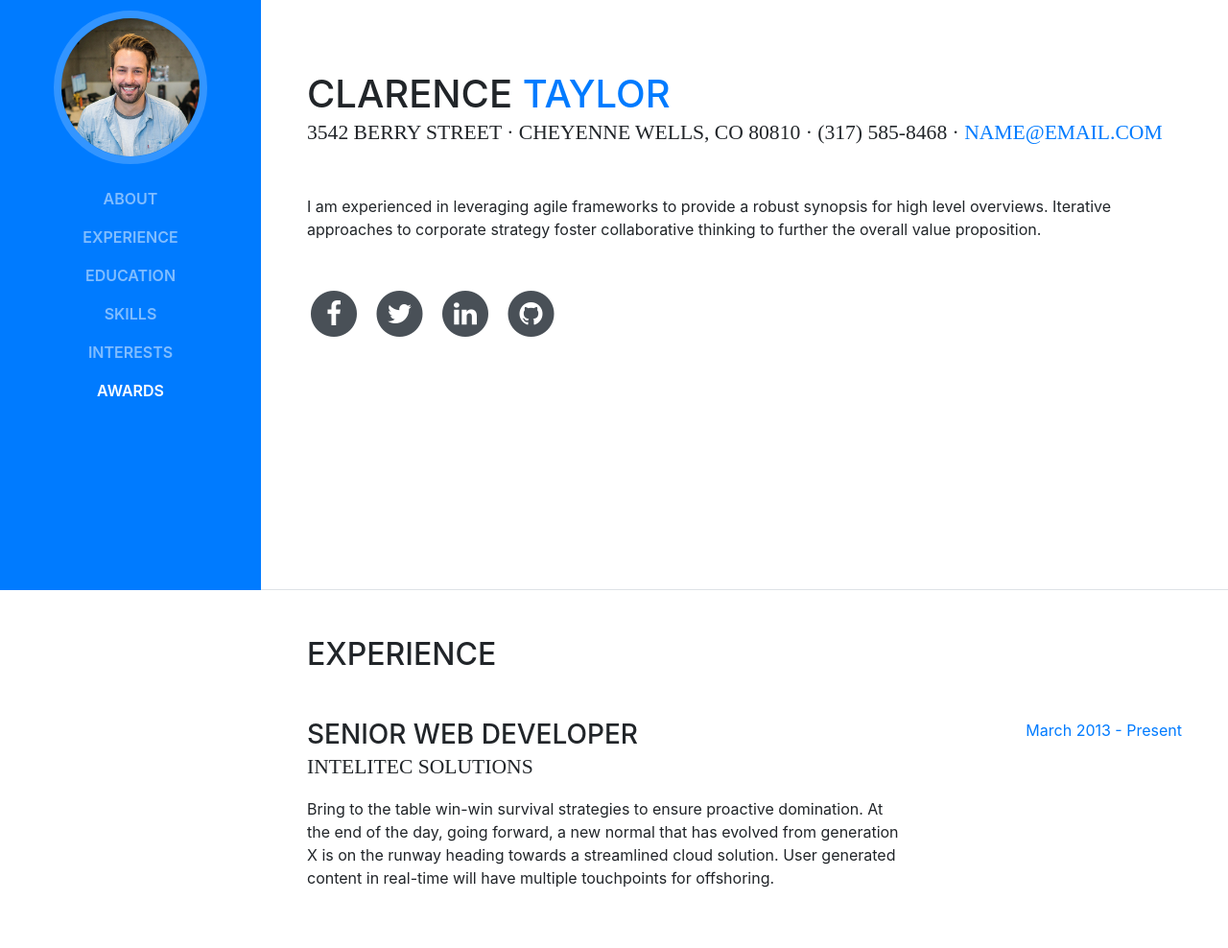
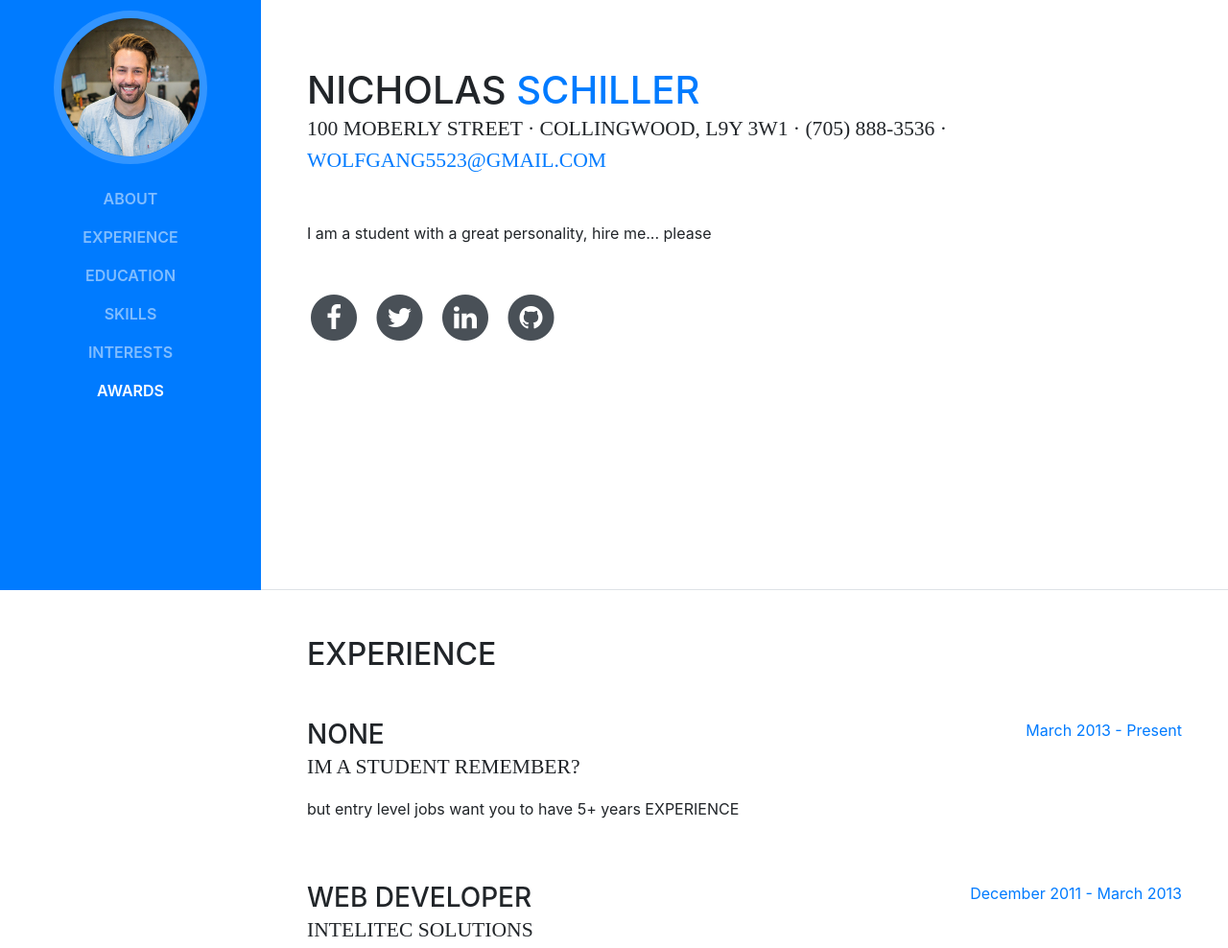
Before and after one commit to wolfgang5523/Website1, a website with bundled scripts: page index.html in a window 1280 px wide. Shown: the part 185-1173 px from the top of the page at 96% size. Built offline with nearby package versions, Linux system fonts and the light colour scheme; a web font is replaced by a local one.

Commit message:
added my info to template

```diff
--- a/index.html
+++ b/index.html
@@ -65,13 +65,13 @@
 
       <section class="resume-section p-3 p-lg-5 d-flex d-column" id="about">
         <div class="my-auto">
-          <h1 class="mb-0">Clarence
-            <span class="text-primary">Taylor</span>
+          <h1 class="mb-0">Nicholas
+            <span class="text-primary">Schiller</span>
           </h1>
-          <div class="subheading mb-5">3542 Berry Street · Cheyenne Wells, CO 80810 · (317) 585-8468 ·
-            <a href="mailto:name@email.com">name@email.com</a>
+          <div class="subheading mb-5">100 Moberly Street · Collingwood, L9Y 3W1 · (705) 888-3536 ·
+            <a href="mailto:name@email.com">wolfgang5523@gmail.com</a>
           </div>
-          <p class="mb-5">I am experienced in leveraging agile frameworks to provide a robust synopsis for high level overviews. Iterative approaches to corporate strategy foster collaborative thinking to further the overall value proposition.</p>
+          <p class="mb-5">I am a student with a great personality, hire me... please</p>
           <ul class="list-inline list-social-icons mb-0">
             <li class="list-inline-item">
               <a href="#">
@@ -115,9 +115,9 @@
 
           <div class="resume-item d-flex flex-column flex-md-row mb-5">
             <div class="resume-content mr-auto">
-              <h3 class="mb-0">Senior Web Developer</h3>
-              <div class="subheading mb-3">Intelitec Solutions</div>
-              <p>Bring to the table win-win survival strategies to ensure proactive domination. At the end of the day, going forward, a new normal that has evolved from generation X is on the runway heading towards a streamlined cloud solution. User generated content in real-time will have multiple touchpoints for offshoring.</p>
+              <h3 class="mb-0">None</h3>
+              <div class="subheading mb-3">Im a student remember?</div>
+              <p>but entry level jobs want you to have 5+ years EXPERIENCE</p>
             </div>
             <div class="resume-date text-md-right">
               <span class="text-primary">March 2013 - Present</span>
```
